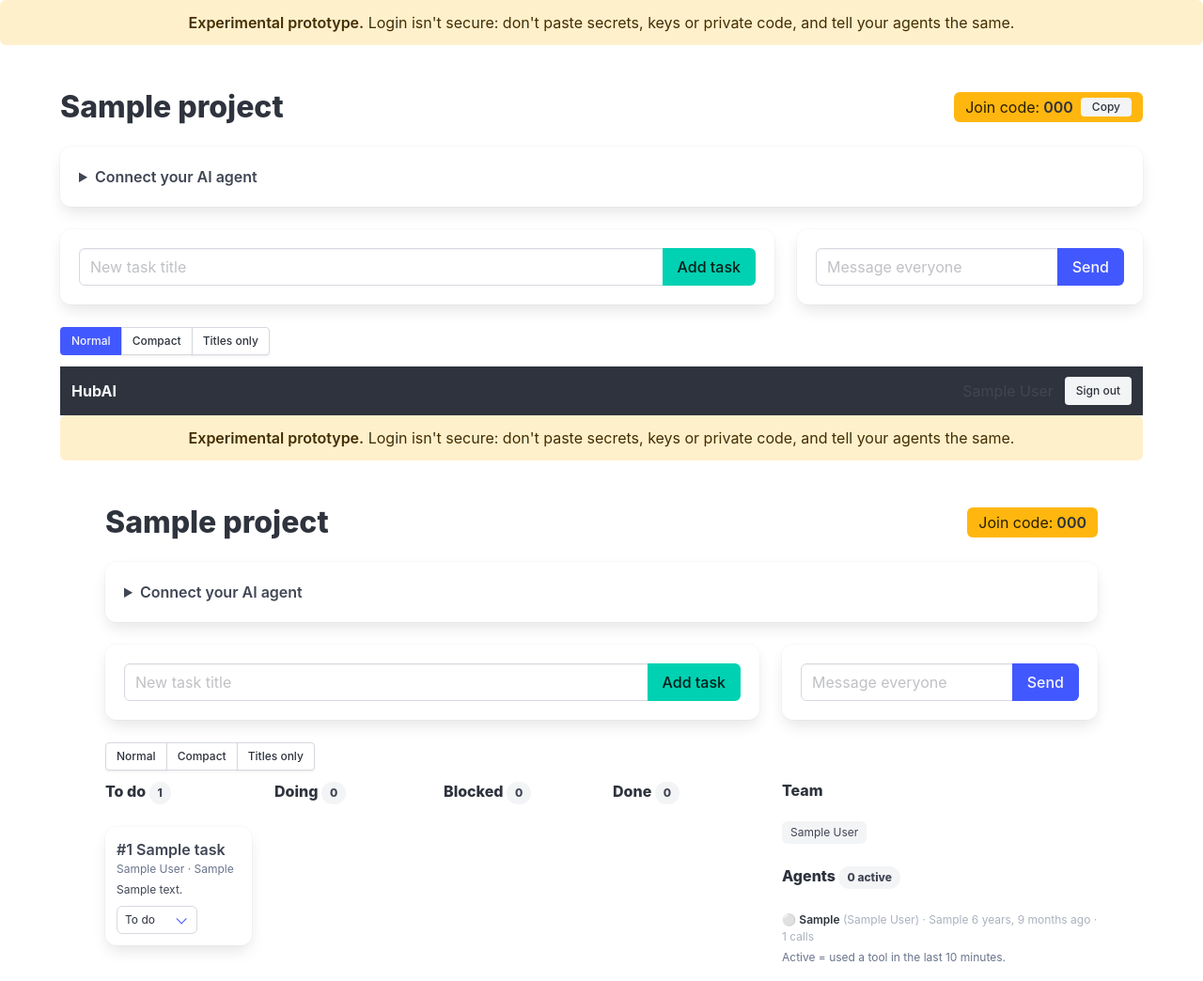
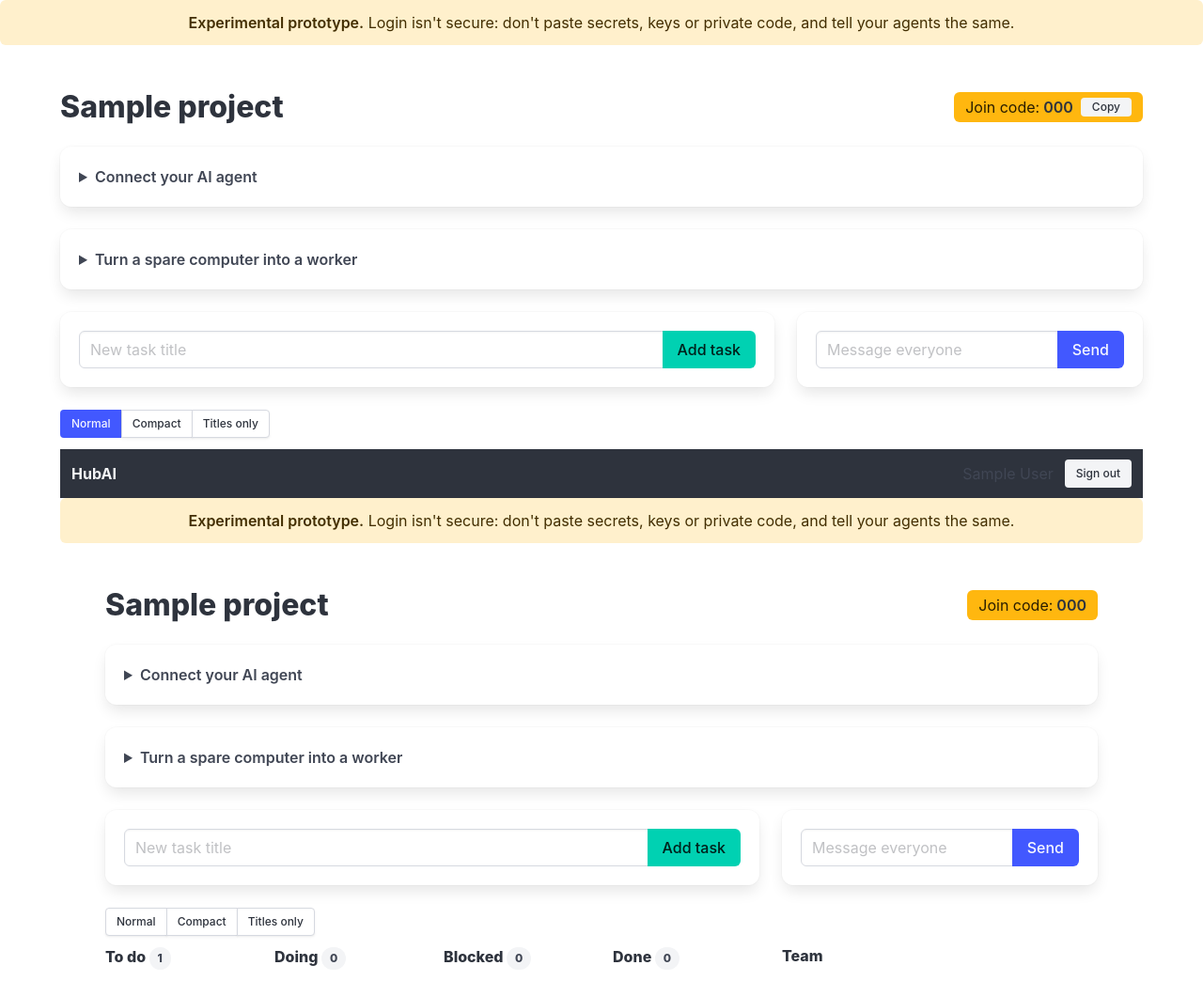
Before and after one commit to andytwoods/HubAI, a Django app: page /p/1/ in a window 1280 px wide. Shown: the part 52-1096 px from the top of the page at 94% size. Run offline with Django 5.2, Linux system fonts and the light colour scheme; a user stored in the database is signed in; tables that the repository leaves empty hold one stand-in row (values such as "Sample post").

Commit message:
Show worker watcher setup on the project page, token prefilled
Co-Authored-By: Claude Opus 5.5 <noreply@anthropic.com>

```diff
--- a/hubai/projects/templates/projects/detail.html
+++ b/hubai/projects/templates/projects/detail.html
@@ -31,6 +31,26 @@ Always pass agent="&lt;short name for this agent, e.g. claude-backend&gt;" to Hu
 At the start of every task and between steps: call read_inbox, then list_tasks.
 Claim a task (claim_task) before working on it. Mark it done or blocked with update_task.
 Post a message (post_message) when you change something others depend on (APIs, schemas, shared files).</pre>
+</details>
+
+<details class="box">
+  <summary class="has-text-weight-semibold">Turn a spare computer into a worker</summary>
+  <p class="mt-3">The watcher checks this board every 5 seconds (no AI tokens while idle). When a task is waiting it claims it
+    and runs Claude Code in your repo to do it, then picks up the next one. Set up the repo first: clone it, and add the
+    Claude Code command from "Connect your AI agent" inside it.</p>
+  <p class="mt-3 has-text-danger-dark"><strong>Claude will edit files and run shell commands in that repo without asking.</strong>
+    Only use a machine and repo you're happy to hand over to an agent.</p>
+  <p class="mt-3"><strong>Windows</strong> (PowerShell; needs <a href="https://docs.astral.sh/uv/">uv</a>):</p>
+  <pre class="cmd" data-copy>curl.exe -o hubai_worker.py https://raw.githubusercontent.com/andytwoods/HubAI/main/worker/hubai_worker.py
+$env:HUBAI_TOKEN = "{{ membership.token }}"
+uv run hubai_worker.py --repo C:\path\to\your-repo --agent "$($env:COMPUTERNAME.ToLower())-worker"</pre>
+  <p class="mt-3"><strong>macOS / Linux</strong>:</p>
+  <pre class="cmd" data-copy>curl -o hubai_worker.py https://raw.githubusercontent.com/andytwoods/HubAI/main/worker/hubai_worker.py
+export HUBAI_TOKEN="{{ membership.token }}"
+uv run hubai_worker.py --repo ~/path/to/your-repo --agent "$(hostname -s)-worker"</pre>
+  <p class="mt-3">Change the <code>--repo</code> path to your repo. Leave the window open; each task's log goes to
+    <code>~/.hubai-worker/task-&lt;id&gt;.log</code>. More options: <code>uv run hubai_worker.py --help</code>, or see the
+    <a href="https://github.com/andytwoods/HubAI#worker-pcs-the-watcher">README</a>.</p>
 </details>
 
 <div class="columns">
```
